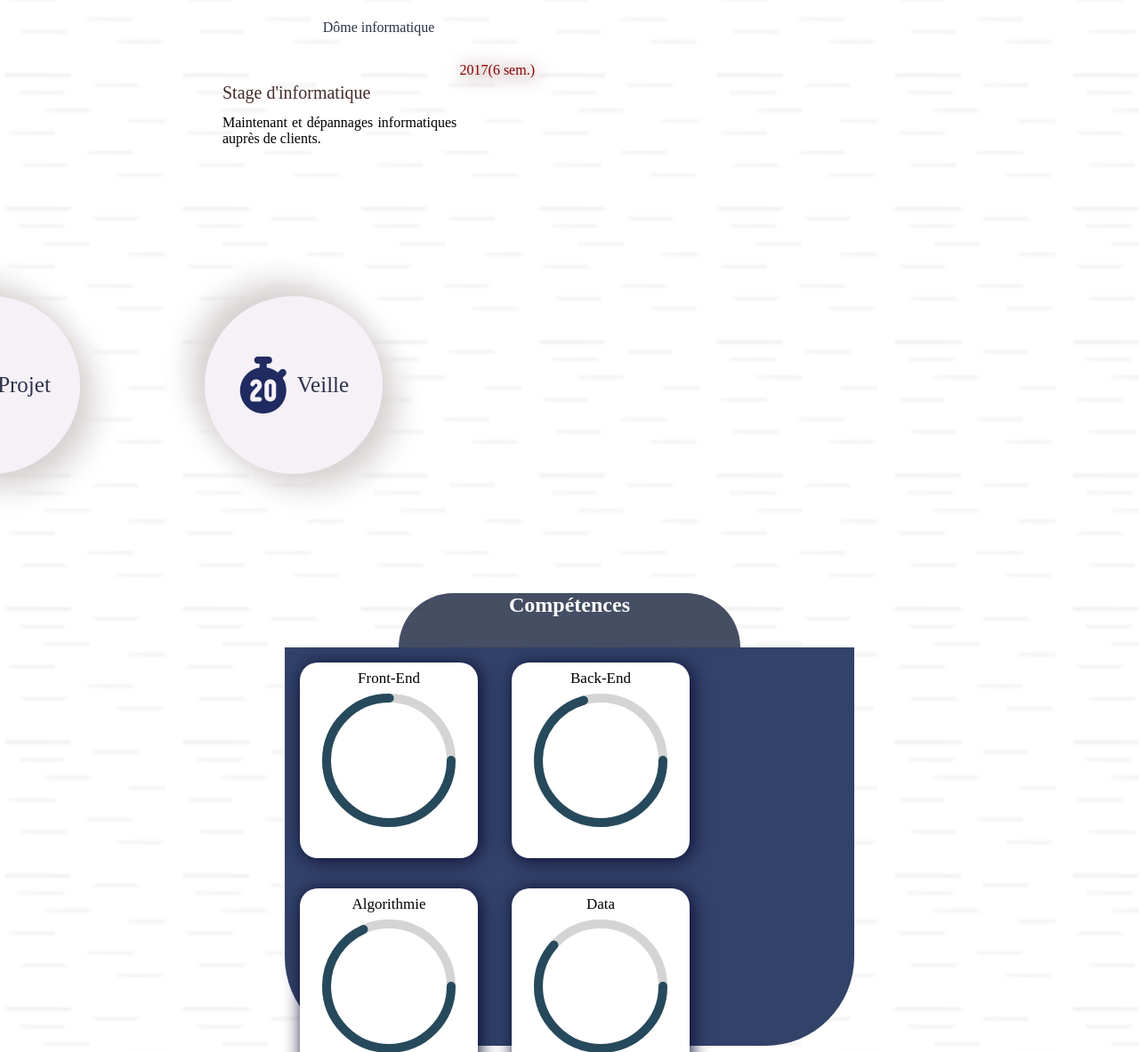
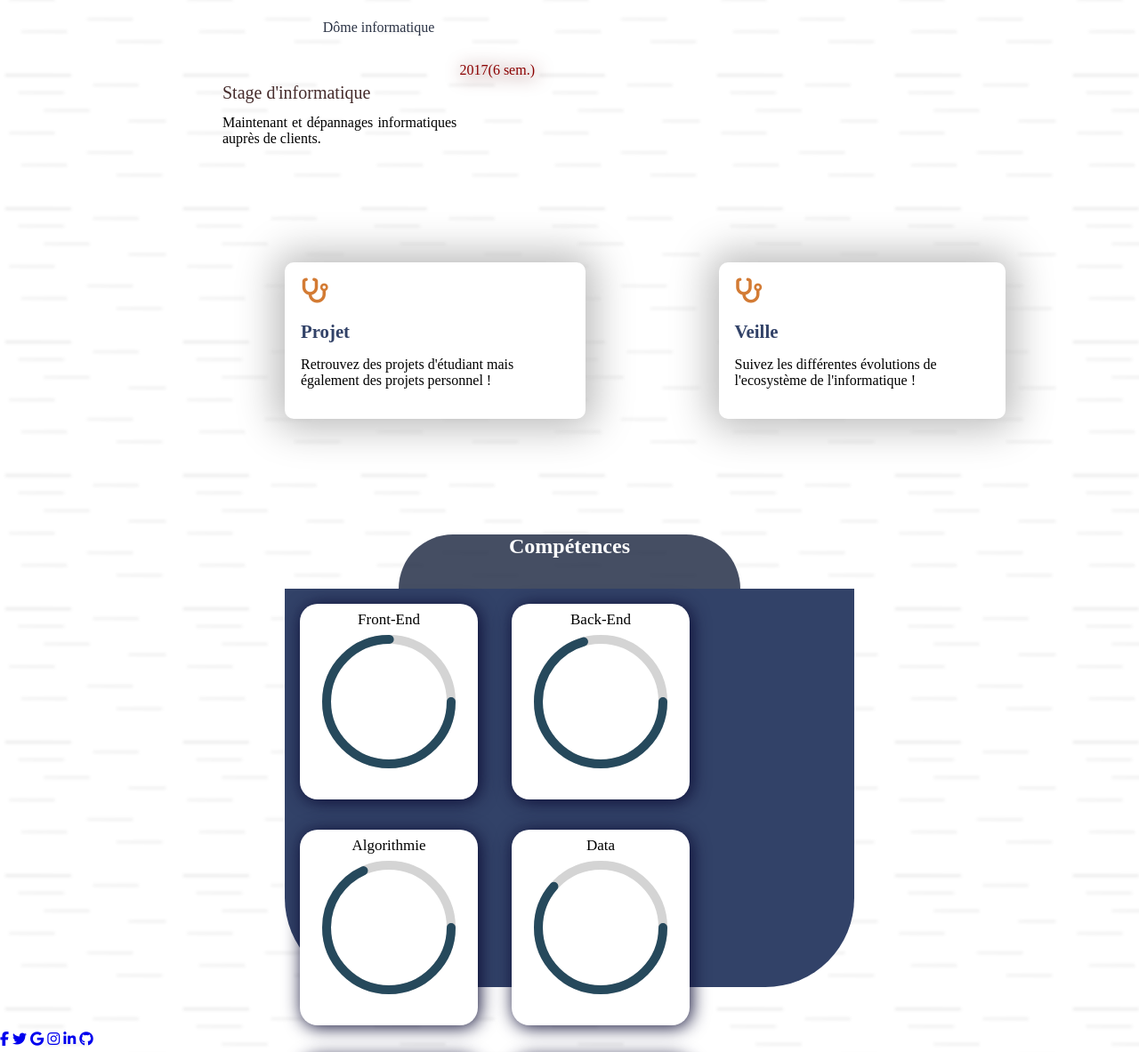
Before and after one commit to Chastagnac/siteLeo, a PHP site: page / in a window 1280 px wide. Shown: the part 2626-3809 px from the top of the page at 89% size. Run offline with PHP 8.4, Linux system fonts and the light colour scheme; some libraries are stand-ins or nearby versions.

Commit message:
card + animation

```diff
--- a/css/responsive.css
+++ b/css/responsive.css
@@ -99,11 +99,15 @@
 /** section 4 **/
 
 @media screen and (max-width: 1337px) {
-  #sec-4 .container ul {
-    /* display: flex; */
+  #sec-4 .container4 {
     justify-content: center;
-    font-size: 3em;
-    justify-content: center;
+
   }
 
 }
+
+@media screen and (max-width: 550px) {
+  #sec-4 .container4 {
+    display: block;
+  }
+}
--- a/css/style.css
+++ b/css/style.css
@@ -209,42 +209,62 @@
 
 
 /** sec-4 **/
+
 #sec-4 .container4 {
-    margin-top: 1400px;
-    justify-content: center;
-    display: flex;
-    margin-right: 1000px;
-}
-#sec-4 .container4 ul {
-    display: flex;
-    justify-content: center;
-    font-size: 4em;
-
+    display: inline-flex;
+    padding: 100px 0;
+    margin-left: 25%;
 }
 
-#sec-4 .container4 li {
-    margin: 70px;
-    height: 200px;
-    color: #2d324a;
-    width: 200px;
-    display: flex;
-    justify-content: center;
-    align-items: center;
-    border-radius: 205px;
-    border-radius: 50%;
-    background: #f5f1f7;
-    box-shadow: 16px 16px 33px #d6d1d1, -16px -16px 33px #d6d1d1;
+#sec-4 .card {
+    max-width: 400px;
+    margin: 30px 0;
+    padding: 18px;
+    padding: px;
+    margin-right: 150px;
+    background-color: #fff;
+    box-sizing: border-box;
+    border-radius: 10px;
+    box-shadow: 0px 0px 45px 10px #b9b9b9;
+    cursor: pointer;
+    position: relative;
+    transition: 0.3s;
 }
 
-#sec-4 .container4 ul p {
-    font-size: 25px;
-    margin-left: 10px;
-    display: flex;
-    justify-content: center;
+#sec-4 .card::before {
+    content : "";
+    position: absolute;
+    height: 5px;
+    background: linear-gradient( #e45800, #e66465, #f5ff00);
+    bottom: 0;
+    border-radius: 50px;
+    left: 0;
+    right: 100%;
+    transition: 0.3s;
 }
 
-#sec-4 .container4 li:hover {
-    box-shadow: inset 16px 16px 33px #d6d1d1, inset -16px -16px 33px #d6d1d1;
+#sec-4 .card:hover::before {
+    right: 0%;
+}
+
+#sec-4 .card:hover {
+    transform: translateY(-15px);
+}
+
+#sec-4 .card span {
+    font-size: 1.75em;
+    display: contents;
+    color: #d37b34;
+    transition: 0.6s ease-in-out;
+}
+#sec-4 .card:hover span {
+    transform : rotate(180deg);
+}
+
+#sec-4 .card h4 {
+    font-size: 1.3em;
+    margin: 20px 0 7px 0;
+    color: #324268;
 }
 
 
--- a/index.php
+++ b/index.php
@@ -163,15 +163,20 @@
     </section>
     <section id="sec-4">
         <div class="container4">
-            <ul>
-                <li><a class="fab fa-battle-net" href="page/project.php" style="text-decoration: none; color: #202b61;"></a>
-                    <p>Projet</p>
-                </li>
-
-                <li><a class="fas fa-stopwatch-20" href="page/veille.php" style="text-decoration: none; color: #202b61;"></a>
-                    <p>Veille</p>
-                </li>
-            </ul>
+            <div class="card">
+                <div>
+                    <span class="fa fa-stethoscope"></span>
+                    <h4>Projet</h4>
+                    <p>Retrouvez des projets d'étudiant mais également des projets personnel !</p>
+                </div>
+            </div>
+            <div class="card">
+                <div>
+                    <span class="fa fa-stethoscope"></span>
+                    <h4>Veille</h4>
+                    <p>Suivez les différentes évolutions de l'ecosystème de l'informatique !</p>
+                </div>
+            </div>
         </div>
     </section>
     <section id="sec-5">
```
